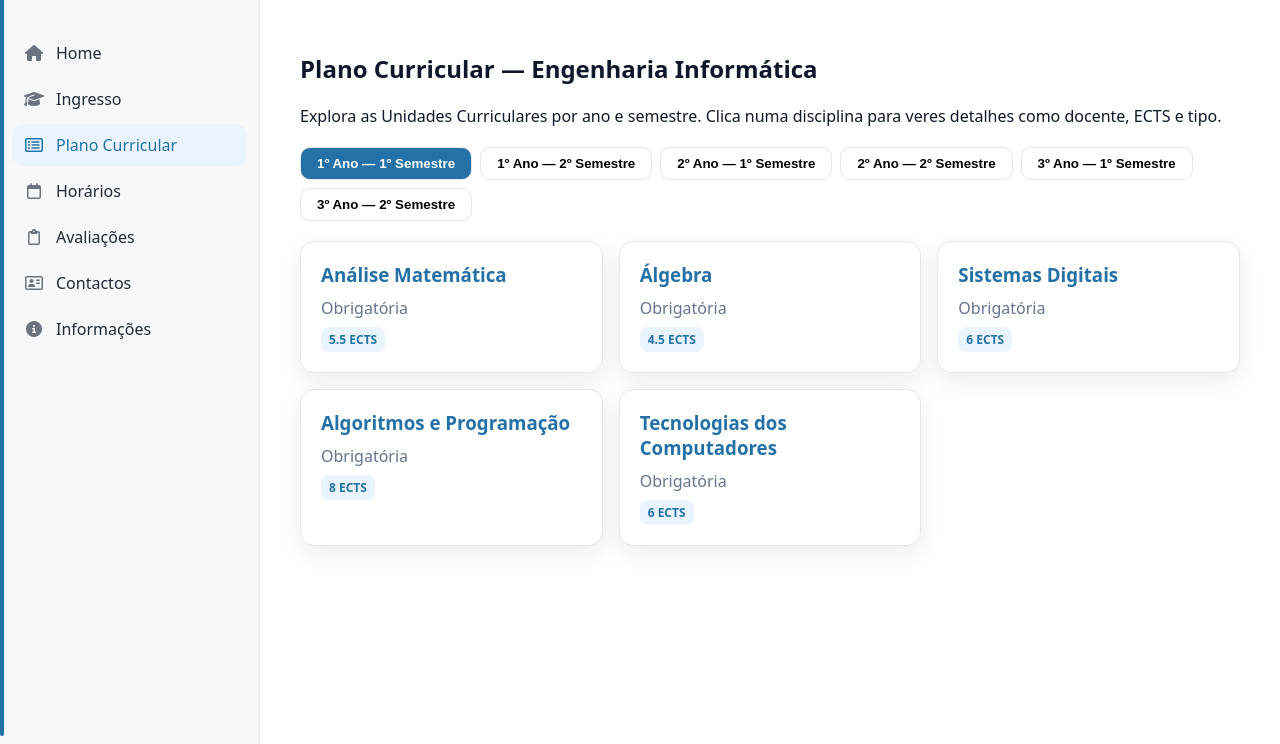
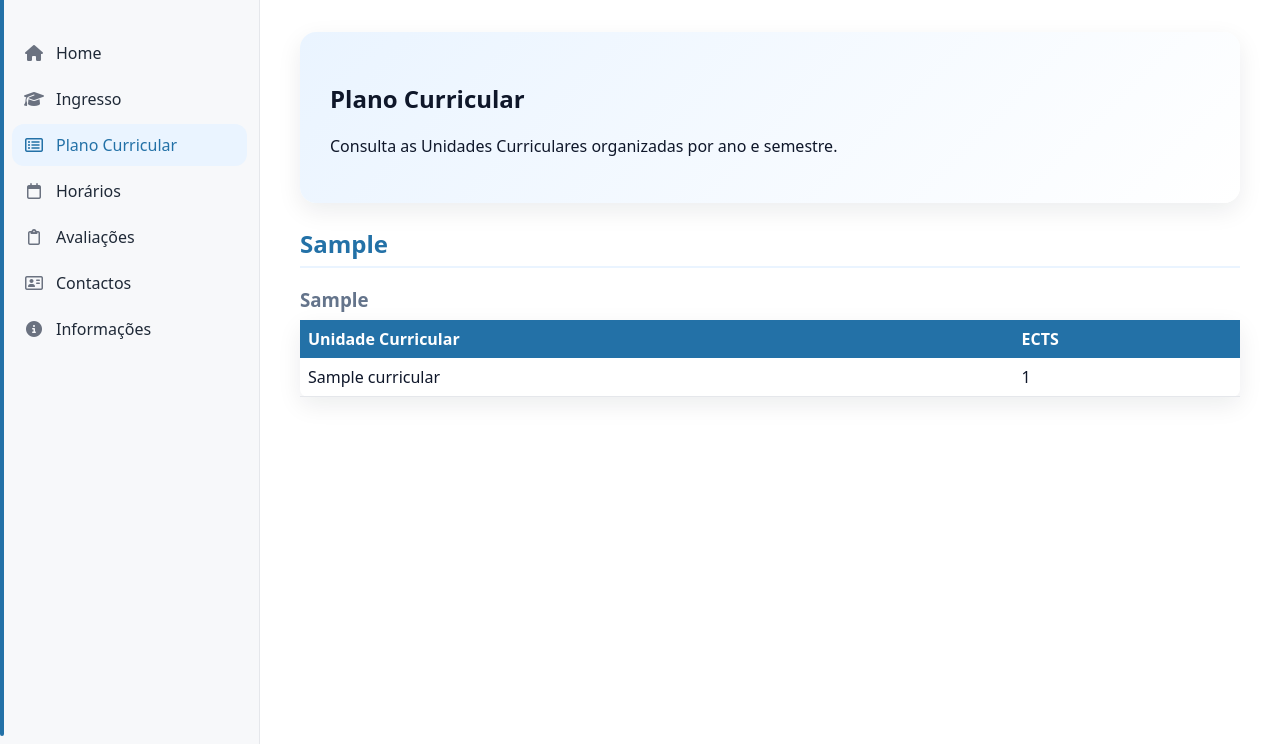
Before and after one commit to xTixa/projTurnos, a Django app: page /plano/ in a window 1280 px wide. Shown: the part 56-800 px from the top of the page. Run offline with Django 5.2, Linux system fonts and the light colour scheme; tables that the repository leaves empty hold one stand-in row (values such as "Sample post").

Commit message:
Refactor curricular plan: update route and view, create new template for displaying units by year and semester, and enhance contact page with dynamic data

```diff
--- a/core/static/css/style.css
+++ b/core/static/css/style.css
@@ -551,3 +551,44 @@ body{
   opacity: 0;
   pointer-events: none;
 }
+
+.plano-hero {
+  background: linear-gradient(135deg, #eaf4ff, #ffffff);
+  padding: 30px;
+  border-radius: 16px;
+  margin-bottom: 24px;
+  box-shadow: var(--shadow);
+}
+.ano-bloco {
+  margin-bottom: 40px;
+}
+.ano-bloco h2 {
+  color: var(--blue);
+  margin-bottom: 12px;
+  border-bottom: 2px solid var(--blue-100);
+  padding-bottom: 6px;
+}
+.semestre-bloco {
+  margin-bottom: 24px;
+}
+.semestre-bloco h3 {
+  color: var(--muted);
+  margin-bottom: 8px;
+}
+.semestre-bloco table {
+  width: 100%;
+  border-collapse: collapse;
+  background: #fff;
+  border-radius: 8px;
+  box-shadow: var(--shadow);
+}
+.semestre-bloco th {
+  background: var(--blue);
+  color: white;
+  text-align: left;
+  padding: 8px;
+}
+.semestre-bloco td {
+  padding: 8px;
+  border-bottom: 1px solid var(--border);
+}
--- a/core/templates/home/plano.html
+++ /dev/null
@@ -1,44 +0,0 @@
-{% extends "home/base.html" %}
-{% load static %}
-{% block title %}Plano Curricular — Engenharia Informática{% endblock %}
-
-{% block content %}
-<section class="plano-header">
-  <h1>Plano Curricular — Engenharia Informática</h1>
-  <p>Explora as Unidades Curriculares por ano e semestre. Clica numa disciplina para veres detalhes como docente, ECTS e tipo.</p>
-</section>
-
-<div class="tabs" id="tabsContainer">
-  {% for a in plano %}
-    <button class="tab-btn" data-ano="{{ a.ano }}" data-sem="{{ a.semestre }}">
-      {{ a.ano }}º Ano — {{ a.semestre }}º Semestre
-    </button>
-  {% endfor %}
-</div>
-
-<section id="planoContainer" class="plano-grid">
-  <p class="placeholder">Seleciona um ano/semestre acima para ver as disciplinas.</p>
-</section>
-
-<!-- Modal -->
-<div id="ucModal" class="modal hidden">
-  <div class="modal-content">
-    <span class="close">&times;</span>
-    <h2 id="ucNome"></h2>
-    <p id="ucDesc"></p>
-    <ul>
-      <li><strong>ECTS:</strong> <span id="ucEcts"></span></li>
-      <li><strong>Tipo:</strong> <span id="ucTipo"></span></li>
-      <li><strong>Docente:</strong> <span id="ucDocente"></span></li>
-    </ul>
-  </div>
-</div>
-{% endblock %}
-
-{% block extra_scripts %}
-<script>
-  // Passar dados do Django para JS
-  window.planoData = {{ plano|safe }};
-</script>
-<script src="{% static 'js/plano.js' %}"></script>
-{% endblock %}
--- /dev/null
+++ b/core/templates/home/plano_curricular.html
@@ -0,0 +1,40 @@
+{% extends "home/base.html" %}
+{% load static %}
+{% block title %}Plano Curricular — Engenharia Informática{% endblock %}
+
+{% block content %}
+<section class="plano-hero">
+  <h1>Plano Curricular</h1>
+  <p>Consulta as Unidades Curriculares organizadas por ano e semestre.</p>
+</section>
+
+{% for ano, semestres in plano.items %}
+  <div class="ano-bloco">
+    <h2>{{ ano }}</h2>
+
+    {% for semestre, unidades in semestres.items %}
+    <div class="semestre-bloco">
+      <h3>{{ semestre }}</h3>
+      <table>
+        <thead>
+          <tr>
+            <th>Unidade Curricular</th>
+            <th>ECTS</th>
+          </tr>
+        </thead>
+        <tbody>
+          {% for uc in unidades %}
+          <tr>
+            <td>{{ uc.nome }}</td>
+            <td>{{ uc.ects }}</td>
+          </tr>
+          {% endfor %}
+        </tbody>
+      </table>
+    </div>
+    {% endfor %}
+  </div>
+{% empty %}
+  <p>Não existem unidades curriculares registadas na base de dados.</p>
+{% endfor %}
+{% endblock %}
--- a/core/urls.py
+++ b/core/urls.py
@@ -7,7 +7,7 @@ app_name = "home"
 urlpatterns = [
     path("", views.index, name="index"),
     path("ingresso/", views.ingresso, name="ingresso"),
-    path("plano/", views.plano, name="plano"),
+    path("plano/", views.plano_curricular, name="plano"),
     path("horarios/", views.horarios, name="horarios"),
     path("avaliacoes/", views.avaliacoes, name="avaliacoes"),
     path("contactos/", views.contactos, name="contactos"),
--- a/core/views.py
+++ b/core/views.py
@@ -3,6 +3,7 @@ from django.contrib.auth import logout as auth_logout
 from django.contrib.auth.decorators import login_required
 from django.contrib import messages
 from django.shortcuts import redirect
+from .models import UnidadeCurricular, Docente, Curso
 
 def index(request):
     return render(request, "home/index.html")
@@ -10,77 +11,24 @@ def index(request):
 def ingresso(request):
     return render(request, "home/ingresso.html")
 
-def plano(request):
-    plano_curricular = [
-        {
-            "ano": 1,
-            "semestre": 1,
-            "ucs": [
-                {"nome": "Análise Matemática", "ects": 5.5, "tipo": "Obrigatória", "docente": "Cecília", "descricao": "Introdução à lógica, conjuntos e estruturas discretas."},
-                {"nome": "Álgebra", "ects": 4.5, "tipo": "Obrigatória", "docente": "Lurdes Sousa", "descricao": "Conceitos básicos de programação em C."},
-                {"nome": "Sistemas Digitais", "ects": 6, "tipo": "Obrigatória", "docente": "Francisco Francisco", "descricao": "Circuitos combinatórios e sequenciais."},
-                {"nome": "Algoritmos e Programação", "ects": 8, "tipo": "Obrigatória", "docente": "Joana Fialho", "descricao": "Circuitos combinatórios e sequenciais."},
-                {"nome": "Tecnologias dos Computadores", "ects": 6, "tipo": "Obrigatória", "docente": "Carlos Simoes", "descricao": "Circuitos combinatórios e sequenciais."},
-            ],
-        },
-        {
-            "ano": 1,
-            "semestre": 2,
-            "ucs": [
-                {"nome": "Arquiteturas de Computador", "ects": 5.5, "tipo": "Obrigatória", "docente": "Rita Pinto", "descricao": "Álgebra linear e cálculo diferencial."},
-                {"nome": "Matemática Discreta", "ects": 5, "tipo": "Obrigatória", "docente": "Pedro Santos", "descricao": "Estruturas de dados e modularidade."},
-                {"nome": "Matemática Aplicada", "ects": 5, "tipo": "Obrigatória", "docente": "Marta Dias", "descricao": "Gestão de processos e memória."},
-                {"nome": "Redes de Comunicação I", "ects": 6.5, "tipo": "Obrigatória", "docente": "", "descricao": "Circuitos combinatórios e sequenciais."},
-                {"nome": "Estruturas de Dados", "ects": 8, "tipo": "Obrigatória", "docente": "", "descricao": "Circuitos combinatórios e sequenciais."},
-            ],
-        },
-        {
-            "ano": 2,
-            "semestre": 1,
-            "ucs": [
-                {"nome": "Programação Orientada a Objetos", "ects": 6.5, "tipo": "Obrigatória", "docente": "Fernando Silva", "descricao": "Modelo relacional e SQL."},
-                {"nome": "Análise de Sistemas", "ects": 6.5, "tipo": "Obrigatória", "docente": "Paulo Correia", "descricao": "Requisitos, UML e metodologias ágeis."},
-                {"nome": "Sistemas Operativos", "ects": 5.5, "tipo": "Obrigatória", "docente": "", "descricao": "Circuitos combinatórios e sequenciais."},
-                {"nome": "Aplicações para a Internet I", "ects": 6.5, "tipo": "Obrigatória", "docente": "", "descricao": "Circuitos combinatórios e sequenciais."},
-                {"nome": "Usabilidade", "ects": 5, "tipo": "Obrigatória", "docente": "", "descricao": "Circuitos combinatórios e sequenciais."},
-            ],
-        },
-        {
-            "ano": 2,
-            "semestre": 2,
-            "ucs": [
-                {"nome": "Engenharia de Software I", "ects": 4.5, "tipo": "Obrigatória", "docente": "Fernando Silva", "descricao": "Modelo relacional e SQL."},
-                {"nome": "Bases de Dados I", "ects": 6, "tipo": "Obrigatória", "docente": "Paulo Correia", "descricao": "Requisitos, UML e metodologias ágeis."},
-                {"nome": "Aplicações para a Internet II", "ects": 5, "tipo": "Obrigatória", "docente": "", "descricao": "Circuitos combinatórios e sequenciais."},
-                {"nome": "Redes de Comunicação II", "ects": 4.5, "tipo": "Obrigatória", "docente": "", "descricao": "Circuitos combinatórios e sequenciais."},
-                {"nome": "Programação para Dispositivos Móveis", "ects": 5, "tipo": "Obrigatória", "docente": "", "descricao": "Circuitos combinatórios e sequenciais."},
-                {"nome": "Projeto Integrado", "ects": 5, "tipo": "Obrigatória", "docente": "", "descricao": "Circuitos combinatórios e sequenciais."},
-            ],
-        },
-        {
-            "ano": 3,
-            "semestre": 1,
-            "ucs": [
-                {"nome": "Segurança Informática", "ects": 4.5, "tipo": "Obrigatória", "docente": "Fernando Silva", "descricao": "Modelo relacional e SQL."},
-                {"nome": "Redes de Comunicação III", "ects": 4.5, "tipo": "Obrigatória", "docente": "Paulo Correia", "descricao": "Requisitos, UML e metodologias ágeis."},
-                {"nome": "Complementos de Sistemas Operativos", "ects": 5, "tipo": "Obrigatória", "docente": "Fernando Silva", "descricao": "Modelo relacional e SQL."},
-                {"nome": "Bases de Dados II", "ects": 6, "tipo": "Obrigatória", "docente": "Paulo Correia", "descricao": "Requisitos, UML e metodologias ágeis."},
-                {"nome": "Sistemas Embebidos", "ects": 5, "tipo": "Obrigatória", "docente": "Fernando Silva", "descricao": "Modelo relacional e SQL."},
-                {"nome": "Sistemas Distribuídos", "ects": 5, "tipo": "Obrigatória", "docente": "Paulo Correia", "descricao": "Requisitos, UML e metodologias ágeis."},
-            ],
-        },
-        {
-            "ano": 3,
-            "semestre": 2,
-            "ucs": [
-                {"nome": "Inteligência Artificial", "ects": 5, "tipo": "Obrigatória", "docente": "Fernando Silva", "descricao": "Modelo relacional e SQL."},
-                {"nome": "Engenharia de Software II", "ects": 6, "tipo": "Obrigatória", "docente": "Paulo Correia", "descricao": "Requisitos, UML e metodologias ágeis."},
-                {"nome": "Empreendedorismo e Gestão de Empresas", "ects": 3, "tipo": "Obrigatória", "docente": "Fernando Silva", "descricao": "Modelo relacional e SQL."},
-                {"nome": "Projeto", "ects": 16, "tipo": "Obrigatória", "docente": "Paulo Correia", "descricao": "Requisitos, UML e metodologias ágeis."},
-            ],
-        },
-    ]
-    return render(request, "home/plano.html", {"plano": plano_curricular})
+def plano_curricular(request):
+    # Busca todas as unidades, com joins automáticos
+    unidades = UnidadeCurricular.objects.select_related('id_anocurricular', 'id_semestre').order_by(
+        'id_anocurricular__id_anocurricular', 'id_semestre__id_semestre'
+    )
+
+    # Organiza por ano e semestre
+    plano = {}
+    for uc in unidades:
+        ano = uc.id_anocurricular.ano_curricular
+        semestre = uc.id_semestre.semestre
+        if ano not in plano:
+            plano[ano] = {}
+        if semestre not in plano[ano]:
+            plano[ano][semestre] = []
+        plano[ano][semestre].append(uc)
+
+    return render(request, "home/plano_curricular.html", {"plano": plano})
 
 def horarios(request):
     horarios = {
@@ -119,7 +67,17 @@ def avaliacoes(request):
     return render(request, "home/avaliacoes.html", {"avaliacoes_docs": avaliacoes_docs})
 
 def contactos(request):
-    return render(request, "home/contactos.html")
+    # Buscar todos os docentes
+    docentes = Docente.objects.all().order_by('nome')
+
+    # Buscar dados do curso principal (por exemplo Engenharia Informática)
+    curso = Curso.objects.filter(nome__icontains="Engenharia Informática").first()
+
+    contexto = {
+        "curso": curso,
+        "docentes": docentes
+    }
+    return render(request, "home/contactos.html", contexto)
 
 def informacoes(request):
     return render(request, "home/informacoes.html")
```
Also changed, not shown: core/templates/home/contactos.html (+19 -34 lines).
